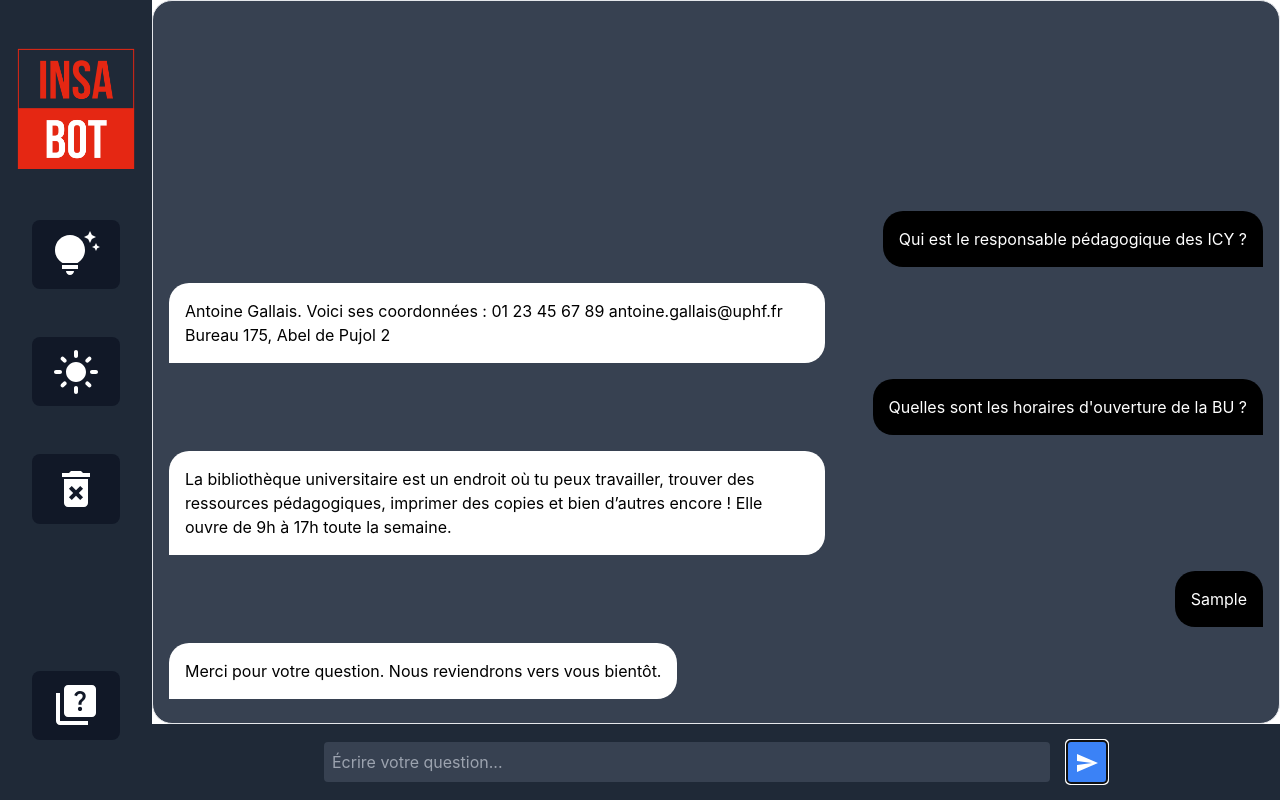
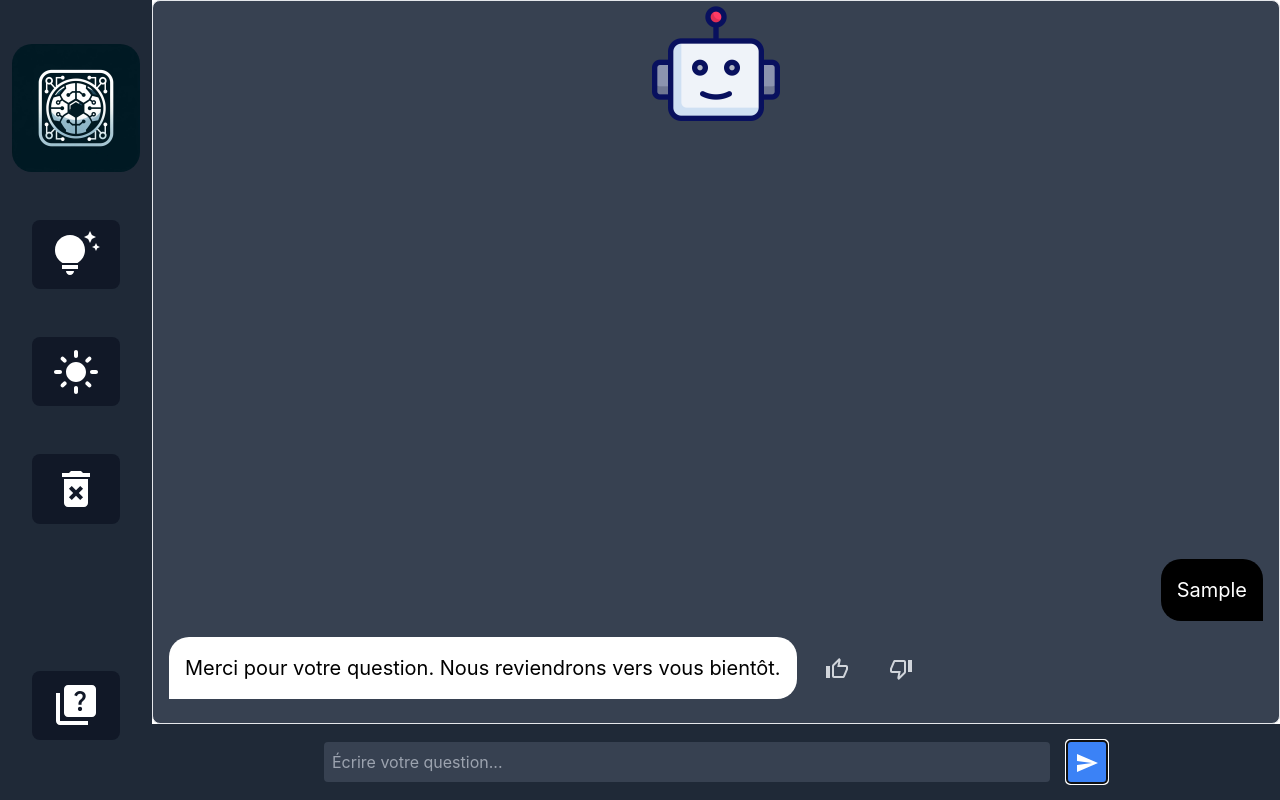
Before and after one commit to IzaakAM/galactik-footbot, a React (Vite) app in the folder galactik-footbot/: page / in a window 1280 px wide. Both pictures are taken after typing "Sample" into the empty fields and a click on the button 1087 px from the left and 762 px from the top of the page. Built offline with nearby package versions, Linux system fonts and the light colour scheme.

Commit message:
feat(bubbles): add thumbs

```diff
--- a/galactik-footbot/src/App.css
+++ b/galactik-footbot/src/App.css
@@ -11,10 +11,10 @@
   transition: filter 300ms;
 }
 .logo:hover {
-  filter: drop-shadow(0 0 2em #646cffaa);
+  filter: drop-shadow(0 0 2em #ff6464aa);
 }
 .logo.react:hover {
-  filter: drop-shadow(0 0 2em #61dafbaa);
+  filter: drop-shadow(0 0 2em #ff6464aa);
 }
 
 @keyframes logo-spin {
--- a/galactik-footbot/src/App.jsx
+++ b/galactik-footbot/src/App.jsx
@@ -7,18 +7,7 @@ import Messages from './components/messages';
 
 function App() {
 
-  const [messages, setMessages] = useState([
-    { type: 'question', text: 'Qui est le responsable pédagogique des ICY ?' },
-    {
-      type: 'answer',
-      text: 'Antoine Gallais. Voici ses coordonnées :\n01 23 45 67 89\nantoine.gallais@uphf.fr\nBureau 175, Abel de Pujol 2',
-    },
-    { type: 'question', text: 'Quelles sont les horaires d\'ouverture de la BU ?' },
-    {
-      type: 'answer',
-      text: 'La bibliothèque universitaire est un endroit où tu peux travailler, trouver des ressources pédagogiques, imprimer des copies et bien d’autres encore !\nElle ouvre de 9h à 17h toute la semaine.',
-    },
-  ]);
+  const [messages, setMessages] = useState([]);
 
   const addMessage = (message) => {
     setMessages((prevMessages) => [
--- a/galactik-footbot/src/components/bubble.jsx
+++ b/galactik-footbot/src/components/bubble.jsx
@@ -1,22 +1,49 @@
-// src/components/Bubble.jsx
-
-import React from 'react';
+import React, { useState } from 'react';
 import PropTypes from 'prop-types';
+import Icons from '../constants/icons.jsx';
 
 const Bubble = ({ type, text }) => {
   const isQuestion = type === 'question';
 
+  const [vote, setVote] = useState(null);
+
+  const handleUpVote = () => {
+    setVote(vote === 'up' ? null : 'up');
+  };
+
+  const handleDownVote = () => {
+    setVote(vote === 'down' ? null : 'down');
+  };
+
   return (
-    <div className={`flex ${isQuestion ? 'justify-end' : 'justify-start'} my-2`}>
+    <div className={`flex space-x-2 ${isQuestion ? 'justify-end' : 'justify-start'} my-2`}>
       <div
         className={`max-w-[80%] sm:max-w-[80%] lg:max-w-[60%] p-4 ${
-            isQuestion
-          ? 'bg-black text-white rounded-tl-[20px] rounded-tr-[20px] rounded-bl-[20px] rounded-br-none text-right'
-          : 'bg-white text-black rounded-tl-[20px] rounded-tr-[20px] rounded-bl-none rounded-br-[20px] text-left'
+          isQuestion
+        ? 'bg-black text-white text-[20px] rounded-tl-[20px] rounded-tr-[20px] rounded-bl-[20px] rounded-br-none text-right'
+            : 'bg-white text-black text-[20px] rounded-tl-[20px] rounded-tr-[20px] rounded-bl-none rounded-br-[20px] text-left'
         }`}
       >
         {text}
       </div>
+      {!isQuestion && (
+          <div className="flex items-center">
+            <button onClick={handleUpVote} className="focus:outline-none bg-transparent">
+              {vote === 'up' ? (
+                <Icons.ThumbUp className="text-green-200" />
+              ) : (
+                <Icons.ThumbUpAltOutlined className="text-gray-300" />
+              )}
+            </button>
+            <button onClick={handleDownVote} className="focus:outline-none bg-transparent">
+              {vote === 'down' ? (
+                <Icons.ThumbDown className="text-red-200" />
+              ) : (
+                <Icons.ThumbDownAltOutlined className="text-gray-300" />
+              )}
+            </button>
+          </div>
+        )}
     </div>
   );
 };
--- a/galactik-footbot/src/components/messages.jsx
+++ b/galactik-footbot/src/components/messages.jsx
@@ -1,9 +1,14 @@
 import React from 'react';
 import Bubble from './bubble';
+import robot from '../assets/robot.png';
 
 const Messages = ({ messages }) => {
   return (
-    <div className="p-4 flex flex-col h-full border rounded-lg bg-gray-700 justify-end" style={{ borderRadius: '20px', position: 'relative' }}>
+    <div className="relative flex flex-col h-full border rounded-lg bg-gray-700">
+      <div className="flex justify-center items-center mb-4">
+        <img src={robot} alt="Robot" className="h-[128px] w-[128px]" />
+      </div>
+      <div className="p-4 flex flex-col h-full justify-end" style={{ borderRadius: '20px', position: 'relative' }}>
         {messages.length === 0 ? (
           <div className="absolute inset-0 flex items-center justify-center">
             <p className="text-gray-600 text-[64px] text-center">Bienvenue sur Galactik Footbot !</p>
@@ -14,6 +19,7 @@ const Messages = ({ messages }) => {
           ))
         )}
       </div>
+    </div>
   );
 };
 
--- a/galactik-footbot/src/components/sidebar.jsx
+++ b/galactik-footbot/src/components/sidebar.jsx
@@ -7,8 +7,8 @@ import logo from '../assets/logo.png';
 const Sidebar = ({ clearMessages }) => {
     return (
       <div className="h-screen max-w-[225px] flex flex-col items-center bg-gray-800 p-[12px]">
-        <div className="my-8">
-          <img src={logo} alt="Logo" className="max-h-[128px] max-w-[128px] hover:opacity-75 transition-opacity duration-300" />
+        <div className="my-8 ">
+          <img src={logo} alt="Logo" className=" rounded-[20px] max-h-[128px] max-w-[128px] hover:opacity-75 transition-opacity duration-300" />
         </div>
 
         <div className="flex-grow flex flex-col justify-between items-center">
--- a/galactik-footbot/src/index.css
+++ b/galactik-footbot/src/index.css
@@ -50,9 +50,7 @@ button {
   cursor: pointer;
   transition: border-color 0.25s;
 }
-button:hover {
-  border-color: #646cff;
-}
+
 button:focus,
 button:focus-visible {
   outline: 4px auto -webkit-focus-ring-color;
```
Also changed, not shown: galactik-footbot/src/assets/logo.png. Lines whose indentation alone changed are shown as unchanged.
